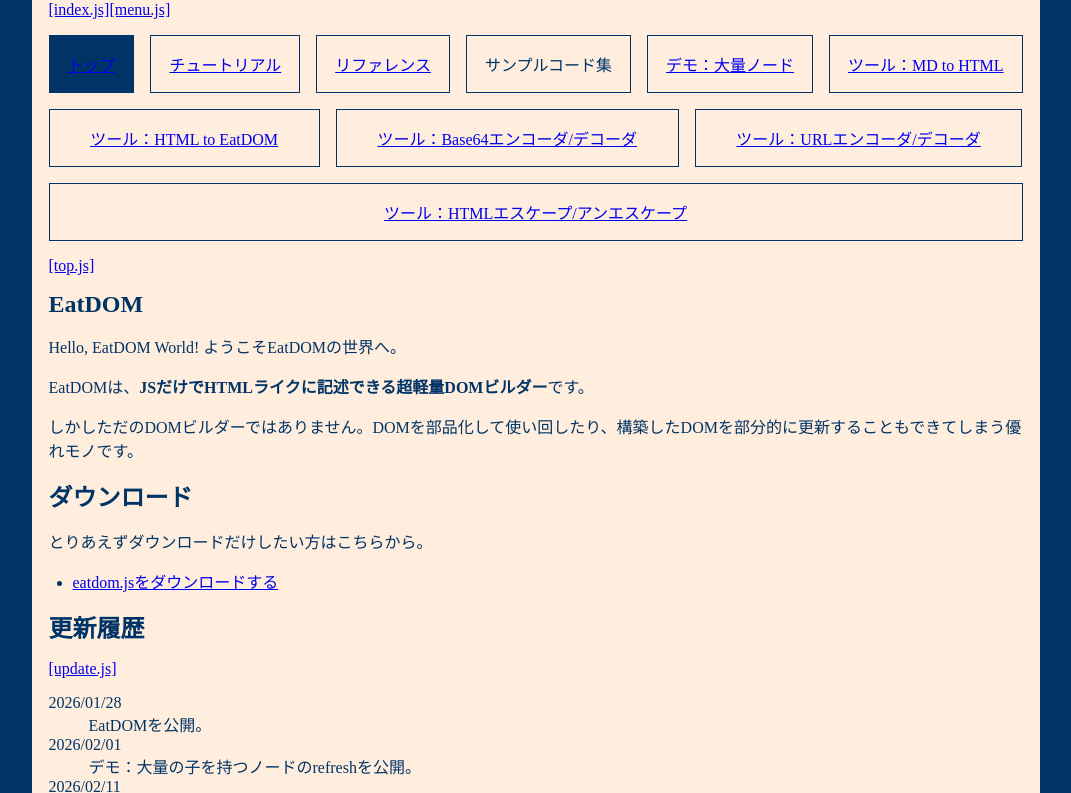
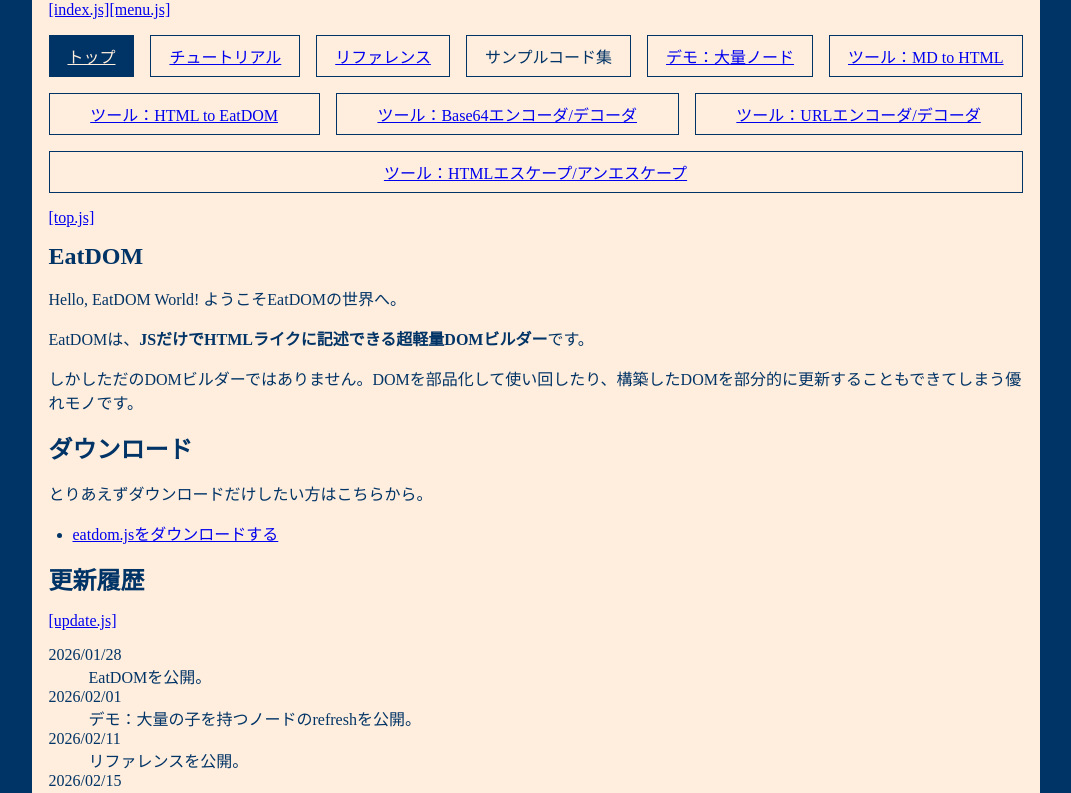
Before and after one commit to HarutoTsukusame/EatDOM, a website with bundled scripts: page demo/index.html in a window 1280 px wide. In both pictures the pointer is over the link 188 px from the left and 64 px from the top of the page. Shown: the top 793 px of the page, without its empty margins (97-1168 px from the left). Built offline with nearby package versions, Linux system fonts and the light colour scheme.

Commit message:
メニューCSS

```diff
--- a/demo/index.html
+++ b/demo/index.html
@@ -98,14 +98,15 @@
 					border: 1px solid #036;
 					text-align: center;
 					height: stretch;
-					padding: 1rem;
+					padding: 0.5rem;
+				}
+
+				a:hover {
+					color: #fed;
+					background-color: #036;
 				}
 			}
 
-			li:hover {
-				color: #fed;
-				background-color: #036;
-			}
 		}
 
 		.life-game {
```
